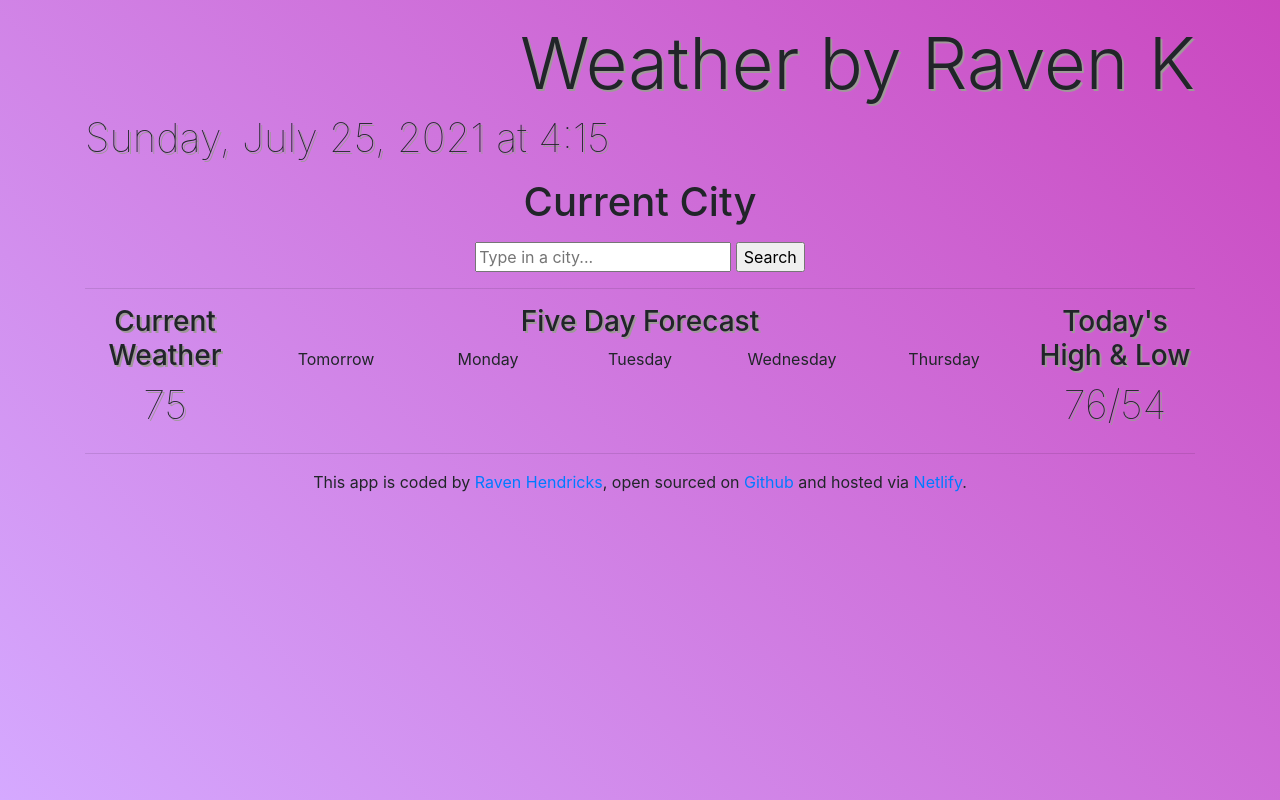
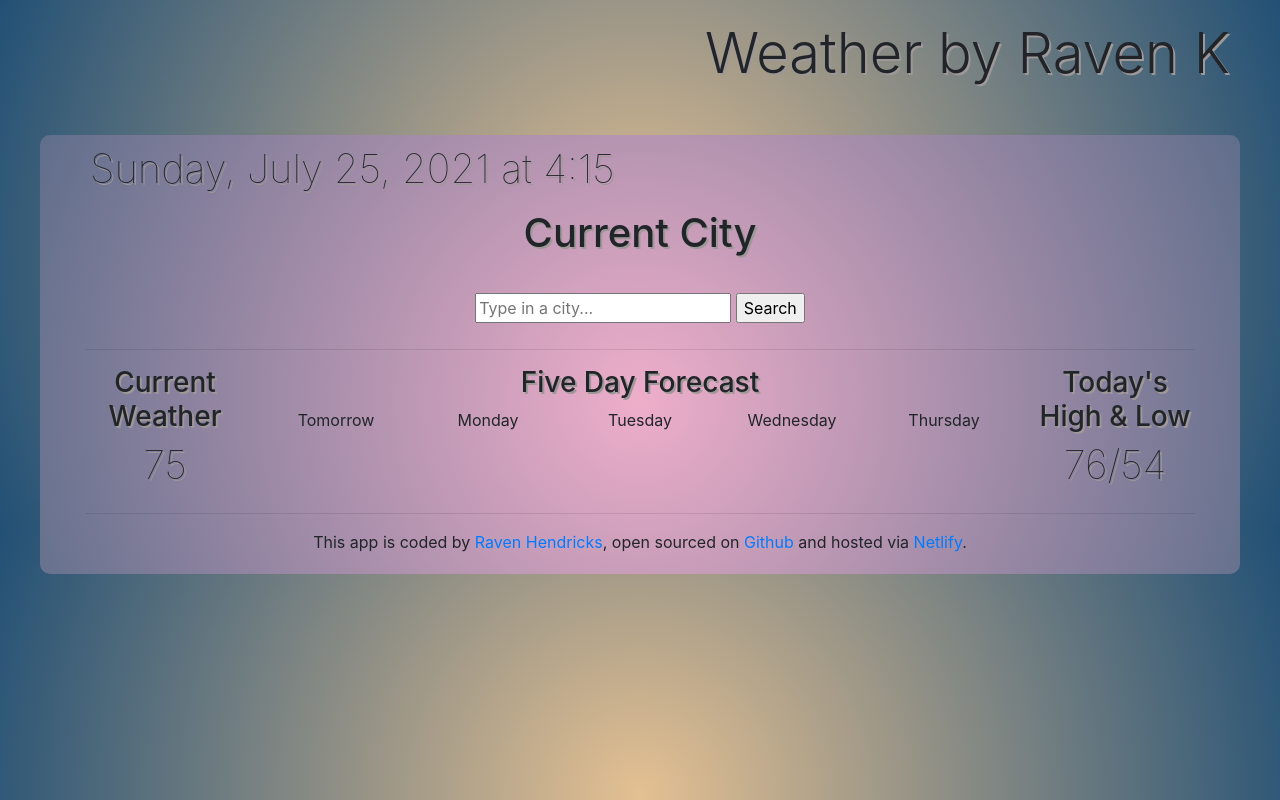
Before and after one commit to ravenkmusic/Weather-by-Raven-K, a plain HTML site: page index.html in a window 1280 px wide. Drawn offline with nearby package versions, Linux system fonts and the light colour scheme.

Commit message:
changed background gradients and updated structure

```diff
--- a/index.html
+++ b/index.html
@@ -10,21 +10,23 @@
 
   </head>
   <body>
-    <div class="container">
+    <div class="header">
       <div>
-        <h1 class="display-3">Weather by Raven K</h1>
-      </div>
-      <div>
+        <h1 class="display-4">Weather by Raven K</h1>
+      </div></div>
+
+    <div class="overall">
+     <div>
         <h1 class="display-6" id="time">Current Time</h1><P>
-      </div>
+        </div>
+      <div class="container">
       <h1 class="current-city">Current City</h1><P>
-        <div class="cityfinder"><div class="cityfinder">
+        <div class="cityfinder">
         <form id="search-city">
           <input type="text" placeholder="Type in a city..." autocomplete="on" id="city-input">
           <input type="submit" value="Search">
         </form>
       </div>
-    </div>
       <P><hr>
   <div class="weather">
   <div class="row justify-content-md-center">
@@ -58,8 +60,9 @@
       <h1 class="display-6">76/54</h1>
     </div>
   </div>
-</div><hr><p class="byline">This app is coded by <a href="http://ravenkmusic.com/">Raven Hendricks</a>, open sourced on <a href="https://github.com/ravenkmusic/Weather-by-Raven-K">Github</a> and hosted via <a href="https://netlify.com">Netlify</a>.</p>
-
+  </div>
+  <hr></div><p class="byline">This app is coded by <a href="http://ravenkmusic.com/">Raven Hendricks</a>, open sourced on <a href="https://github.com/ravenkmusic/Weather-by-Raven-K">Github</a> and hosted via <a href="https://netlify.com">Netlify</a>.</p></div>
+</div>
     </div>
   </body>
   <script src="src/index.js"/></script>
--- a/src/style.css
+++ b/src/style.css
@@ -1,34 +1,64 @@
 body {
   font-family: arial;
+  background: radial-gradient(
+    circle,
+    rgb(228, 192, 146) 0%,
+    rgb(34, 80, 117) 100%
+  );
+}
+
+.overall {
   display: block;
-  background: linear-gradient(45deg, #d5a9ff 0%, #ca47bf 100%);
+  margin: 0 auto;
+  position: relative;
+  top: 60px;
+  width: 1200px;
+  background: radial-gradient(
+    circle,
+    rgba(238, 174, 202, 1) 0%,
+    rgba(74, 101, 130, 1) 100%
+  );
   background-attachment: fixed;
   background-repeat: no-repeat;
+  border-radius: 10px;
+}
+
+.header {
+  position: relative;
+  top: 20px;
 }
 
 .container {
-  display: block;
-  margin: 0 auto;
-  position: relative;
-  top: 20px;
-  left: 0px;
-  right: 30px;
+  border-radius: 10px;
+  border-width: 30px;
 }
-.display-3,
+.display-4,
 .display-6 {
   text-shadow: 2px 2px rgb(158, 152, 152);
   font-weight: lighter;
 }
 
-.display-3 {
+.display-4 {
   text-align: right;
+  position: relative;
+  right: 50px;
+}
+
+#time {
+  position: relative;
+  left: 50px;
+  top: 10px;
+  text-align: left;
 }
 .current-city {
+  text-shadow: 2px 2px rgb(158, 152, 152);
   text-align: center;
+  padding: 10px;
 }
 
 .cityfinder {
   text-align: center;
+  padding: 10px;
 }
 
 .weather {
@@ -37,6 +67,7 @@ body {
 
 .byline {
   text-align: center;
+  padding-bottom: 20px;
 }
 
 h3 {
```
